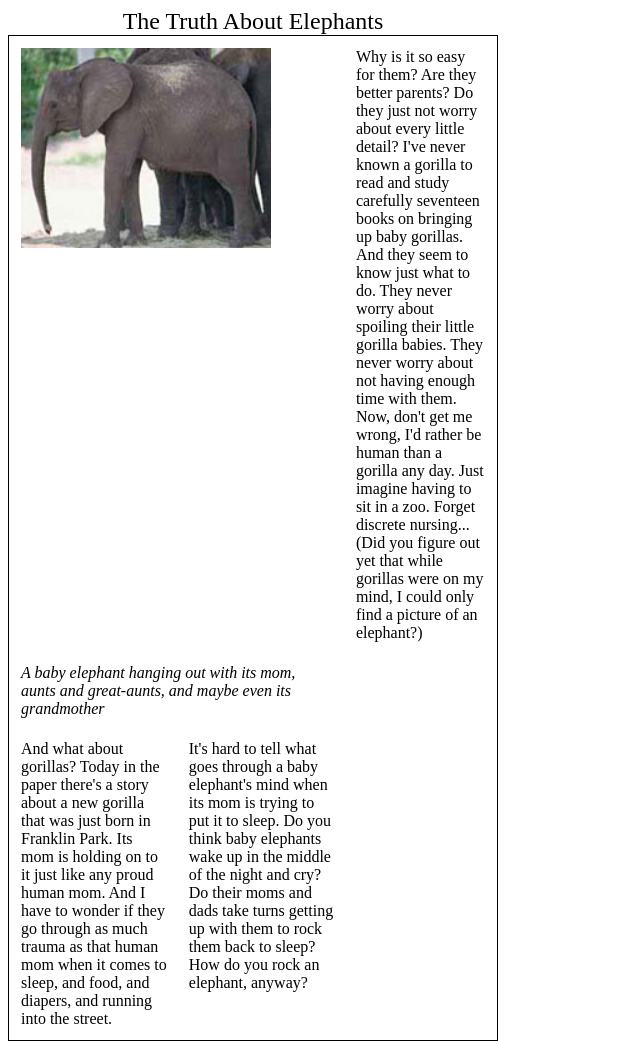
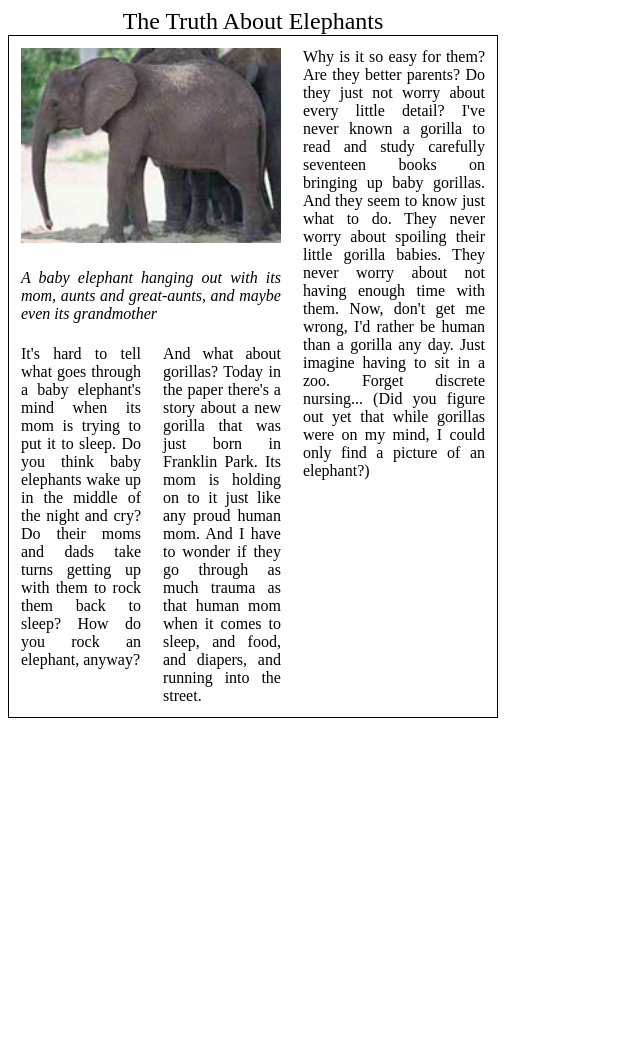
Before and after one commit to gramos11/WebTech, a plain HTML site: page session6/index.htm in a window 1280 px wide. Shown: the whole page, without its empty margins (0-640 px from the left). After the commit the page ends 800 px from the top, so only its background shows below. Drawn offline with Linux system fonts and the light colour scheme.

Commit message:
Update index.htm

```diff
--- a/session6/index.htm
+++ b/session6/index.htm
@@ -8,10 +8,9 @@
     <style>
         table {width: 490px;
         border: 1px solid black;}
-        img {width: 250px; height: 200px;}
-        td {vertical-align: top;
-        padding: 10px;}
-        .caption {vertical-align: text-top; font-style: italic;}
+        img {width: 100%;}
+        td {vertical-align: top; text-align: justify; padding: 10px;}
+        .caption {font-style: italic;}
         caption {font-size: x-large;}
 
     </style>
@@ -25,7 +24,7 @@
             <td colspan="2">
                 <img src="elephant.jpg" alt="" />
             </td>
-            <td colspan="3">
+            <td rowspan="3">
             Why is it so easy for them? Are they better parents? Do they just not worry about every little detail? I've never known a gorilla to read and study carefully seventeen books on bringing up baby gorillas. And they seem to know just what to do. They never worry about spoiling their little gorilla babies. They never worry about not having enough time with them. Now, don't get me wrong, I'd rather be human than a gorilla any day. Just imagine having to sit in a zoo. Forget discrete nursing... (Did you figure out yet that while gorillas were on my mind, I could only find a picture of an elephant?)
             </td>
         </tr>
@@ -36,10 +35,10 @@
         </tr>
         <tr>
             <td>
-                And what about gorillas? Today in the paper there's a story about a new gorilla that was just born in Franklin Park. Its mom is holding on to it just like any proud human mom. And I have to wonder if they go through as much trauma as that human mom when it comes to sleep, and food, and diapers, and running into the street.
+                It's hard to tell what goes through a baby elephant's mind when its mom is trying to put it to sleep. Do you think baby elephants wake up in the middle of the night and cry? Do their moms and dads take turns getting up with them to rock them back to sleep? How do you rock an elephant, anyway?
             </td>
             <td>
-                It's hard to tell what goes through a baby elephant's mind when its mom is trying to put it to sleep. Do you think baby elephants wake up in the middle of the night and cry? Do their moms and dads take turns getting up with them to rock them back to sleep? How do you rock an elephant, anyway?
+                And what about gorillas? Today in the paper there's a story about a new gorilla that was just born in Franklin Park. Its mom is holding on to it just like any proud human mom. And I have to wonder if they go through as much trauma as that human mom when it comes to sleep, and food, and diapers, and running into the street.
             </td>
         </tr>
     </table>
```
